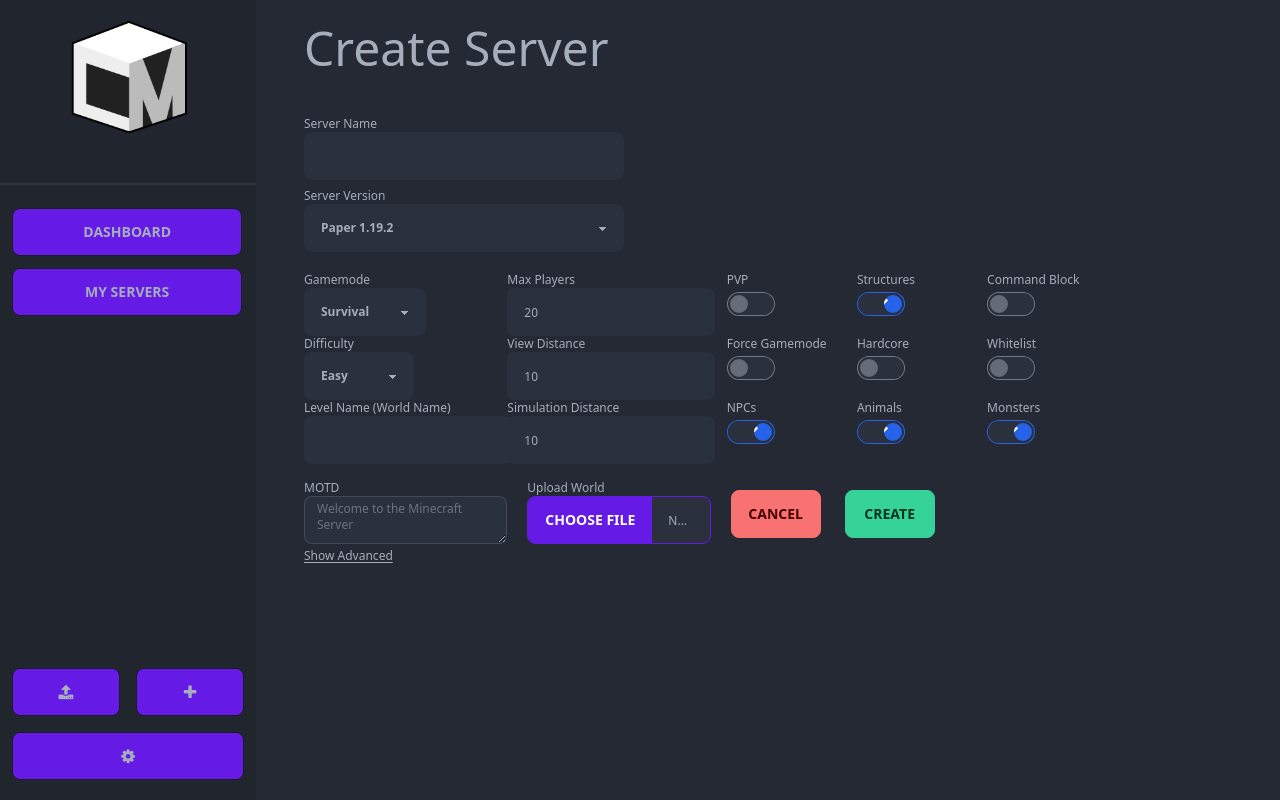
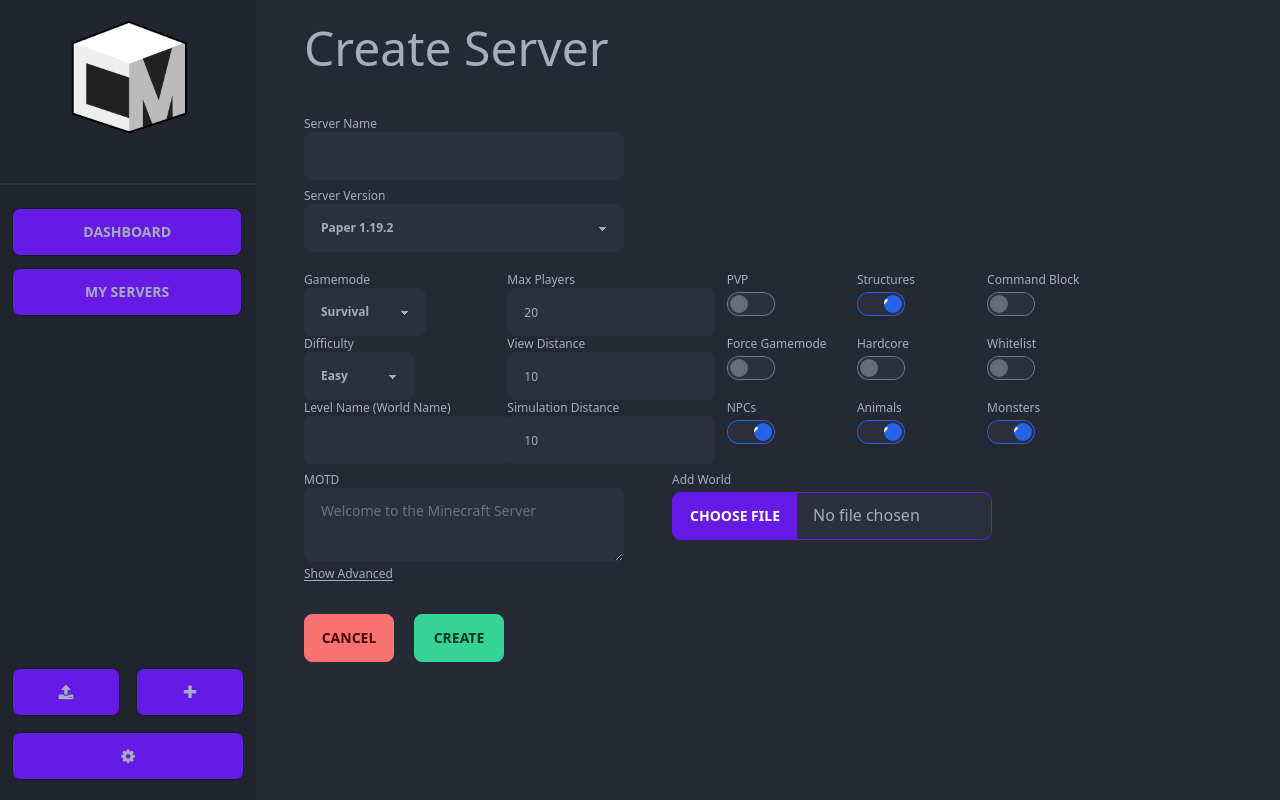
Before and after one commit to CubeManager/CubeManager-Legacy, an Angular app in the folder client/: page /newserver in a window 1280 px wide. Built offline with nearby package versions, Linux system fonts and the light colour scheme.

Commit message:
make server config and creation of server scrollable

```diff
--- a/client/src/app/newserver-advanced/newserver-advanced.component.html
+++ b/client/src/app/newserver-advanced/newserver-advanced.component.html
@@ -1,4 +1,4 @@
-<div class="ml-12 mt-6 w-10/12">
+<div class="ml-12 mt-6 w-full overflow-auto no-scrollbar h-[91.5vh] w-[75vw]">
     <h1 class="text-5xl">Create Server - Advanced Setting</h1>
     <div class="mt-5">
         <div class="grid grid-cols-4 gap-1">
--- a/client/src/app/newserver-advanced/newserver-advanced.component.scss
+++ b/client/src/app/newserver-advanced/newserver-advanced.component.scss
@@ -0,0 +1,10 @@
+/* Hide scrollbar for Chrome, Safari and Opera */
+.no-scrollbar::-webkit-scrollbar {
+    display: none;
+}
+
+/* Hide scrollbar for IE, Edge and Firefox */
+.no-scrollbar {
+    -ms-overflow-style: none;  /* IE and Edge */
+    scrollbar-width: none;  /* Firefox */
+}
--- a/client/src/app/newserver/newserver.component.html
+++ b/client/src/app/newserver/newserver.component.html
@@ -1,4 +1,4 @@
-<div class="ml-12 mt-6">
+<div class="ml-12 mt-6 overflow-auto no-scrollbar h-[91.5vh]">
     <h1 class="text-5xl">Create Server</h1>
 
     <div class="mt-11 text">
@@ -115,35 +115,7 @@
         </div>
 
 
-        <!-- If screen is small -->
-        <div class="mt-4 flex" *ngIf="screenSmall">
-            <div class="w-5/12 grid grid-cols-2">
-                <div>
-                    <p>MOTD</p>
-                    <textarea placeholder="Bio" class="textarea textarea-bordered textarea-sm w-full max-w-xs text"
-                        placeholder="Welcome to the Minecraft Server"></textarea>
-                </div>
-
-                <div class="spacing">
-                    <p>Upload World</p>
-                    <input type="file" class="file-input file-input-bordered file-input-primary w-full max-w-xs text" />
-                </div>
-            </div>
-
-            <div class="flex items-center gap-x-6">
-                <button class="btn btn-error action-button button-text button-sizing spacing" (click)="cancel()">Cancel</button>
-                <button class="btn btn-success action-button button-text button-sizing" (click)="create()">Create</button>
-            </div>
-        </div>
-
-        <div *ngIf="screenSmall">
-            <a [routerLink]="['/newserver/advanced']" class="underline underline-offset-2">
-                Show Advanced
-            </a>
-        </div>
-
-        <!-- If screen is big -->
-        <div *ngIf="screenSmall === false">
+        <div>
             <div class="mt-2 flex space-x-12">
                 <div>
                     <p>MOTD</p>
@@ -160,9 +132,9 @@
                 <a [routerLink]="['/newserver/advanced']" class="underline underline-offset-2">Show Advanced</a>
             </div>
 
-            <div class="mt-14 flex space-x-5">
-                <button class="btn btn-error action-button" (click)="cancel()">Cancel</button>
-                <button class="btn btn-success action-button" (click)="create()">Create</button>
+            <div class="mt-8 flex space-x-5">
+                <button class="btn btn-error action-button button-sizing" (click)="cancel()">Cancel</button>
+                <button class="btn btn-success action-button button-sizing" (click)="create()">Create</button>
             </div>
         </div>
     </div>
--- a/client/src/app/newserver/newserver.component.scss
+++ b/client/src/app/newserver/newserver.component.scss
@@ -1,3 +1,14 @@
+/* Hide scrollbar for Chrome, Safari and Opera */
+.no-scrollbar::-webkit-scrollbar {
+    display: none;
+}
+
+/* Hide scrollbar for IE, Edge and Firefox */
+.no-scrollbar {
+    -ms-overflow-style: none;  /* IE and Edge */
+    scrollbar-width: none;  /* Firefox */
+}
+
 .action-button {
     width: 320px;
 }
--- a/client/src/app/server-config-advanced/server-config-advanced.component.html
+++ b/client/src/app/server-config-advanced/server-config-advanced.component.html
@@ -1,4 +1,4 @@
-<div class="ml-12 mt-6 w-10/12">
+<div class="ml-12 mt-6 w-full overflow-auto no-scrollbar h-[91.5vh] w-[75vw]">
     <h1 class="text-5xl">{{server.name}} - Advanced Setting</h1>
     <div class="mt-5">
         <div class="grid grid-cols-4 gap-1">
--- a/client/src/app/server-config-advanced/server-config-advanced.component.scss
+++ b/client/src/app/server-config-advanced/server-config-advanced.component.scss
@@ -0,0 +1,10 @@
+/* Hide scrollbar for Chrome, Safari and Opera */
+.no-scrollbar::-webkit-scrollbar {
+    display: none;
+}
+
+/* Hide scrollbar for IE, Edge and Firefox */
+.no-scrollbar {
+    -ms-overflow-style: none;  /* IE and Edge */
+    scrollbar-width: none;  /* Firefox */
+}
--- a/client/src/app/server-detail-config/server-detail-config.component.html
+++ b/client/src/app/server-detail-config/server-detail-config.component.html
@@ -1,4 +1,4 @@
-<div class="ml-4 w-10/12 text">
+<div class="ml-4 w-10/12 text overflow-auto no-scrollbar h-[50vh]">
     <div class="grid grid-cols-2">
         <div class="grid grid-cols-2">
             <div>
@@ -95,28 +95,26 @@
         </div>
     </div>
 
-    <div class="mt-4 flex">
-        <div class="w-1/2 grid grid-cols-2">
+    <div>
+        <div class="mt-2 flex space-x-12">
             <div>
                 <p>MOTD</p>
-                <textarea placeholder="Bio" class="textarea textarea-bordered textarea-sm w-full max-w-xs text"
-                    placeholder="Welcome to the Minecraft Server"></textarea>
+                <textarea class="textarea" placeholder="Welcome to the Minecraft Server"
+                    style="width: 320px;"></textarea>
             </div>
-
-            <div class="spacing">
-                <p>Upload World</p>
-                <input type="file" class="file-input file-input-bordered file-input-primary w-full max-w-xs text" />
+            <div>
+                <p>Add World</p>
+                <input type="file" class="file-input file-input-bordered file-input-primary w-full max-w-xs mt-1" />
             </div>
         </div>
 
-        <div class="flex items-center gap-x-6">
-            <button class="btn btn-error action-button button-text spacing" (click)="reset()">Reset</button>
-            <button class="btn btn-success action-button button-text" (click)="save()">Save</button>
+        <div>
+            <a [routerLink]="['/newserver/advanced']" class="underline underline-offset-2">Show Advanced</a>
+        </div>
+
+        <div class="mt-8 flex space-x-5">
+            <button class="btn btn-error action-button button-sizing" (click)="reset()">Cancel</button>
+            <button class="btn btn-success action-button button-sizing" (click)="save()">Create</button>
         </div>
     </div>
-
-    <div>
-        <a [routerLink]="['/servers', server.name, 'advanced']" class="underline underline-offset-2">Show
-            Advanced</a>
-    </div>
 </div>
--- a/client/src/app/server-detail-config/server-detail-config.component.scss
+++ b/client/src/app/server-detail-config/server-detail-config.component.scss
@@ -1,3 +1,14 @@
+/* Hide scrollbar for Chrome, Safari and Opera */
+.no-scrollbar::-webkit-scrollbar {
+    display: none;
+}
+
+/* Hide scrollbar for IE, Edge and Firefox */
+.no-scrollbar {
+    -ms-overflow-style: none;  /* IE and Edge */
+    scrollbar-width: none;  /* Firefox */
+}
+
 .button-container {
     display: flex;
 }
```
